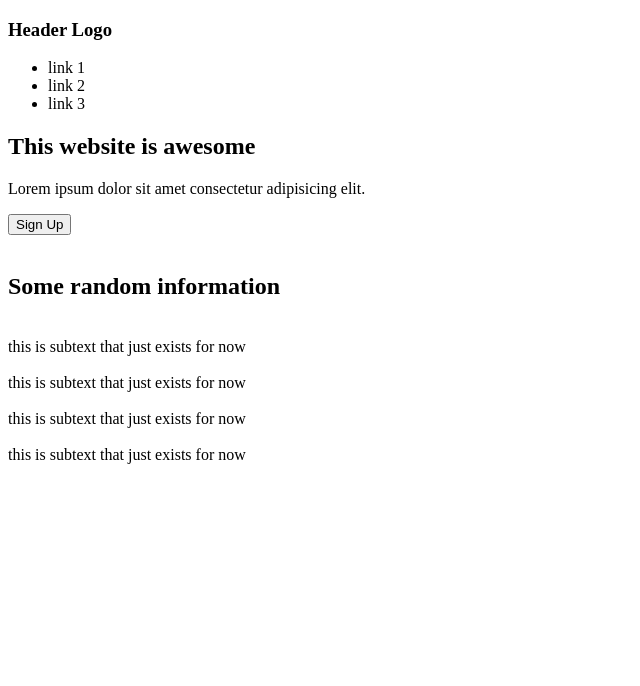
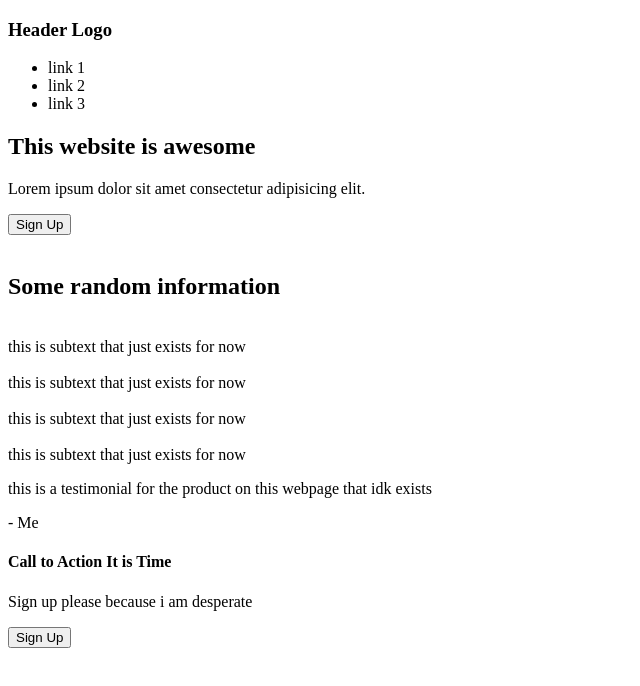
Before and after one commit to GoblinK1ng/landing_page, a plain HTML site: page index.html in a window 1280 px wide. Shown: the whole page, without its empty margins (0-640 px from the left). Drawn offline with Linux system fonts and the light colour scheme.

Commit message:
added testimonial and call to action placeholder info

```diff
--- a/index.html
+++ b/index.html
@@ -44,8 +44,19 @@
         </div>
     </div>
 
-    <div class="testimonial"></div>
-    <div class="call-to-action"></div>
-    <div class="footer"></div>
+    <div class="testimonial">
+        <p>this is a testimonial for the product on this webpage that idk exists</p>
+        <div>- Me</div>
+    </div>
+
+    <div class="call-to-action">
+        <div>
+            <h4>Call to Action It is Time</h4>
+            <p>Sign up please because i am desperate</p>
+        </div>
+        <button>Sign Up</button>
+    </div>
+    <div class="footer">
+    </div>
 </body>
 </html>
```
